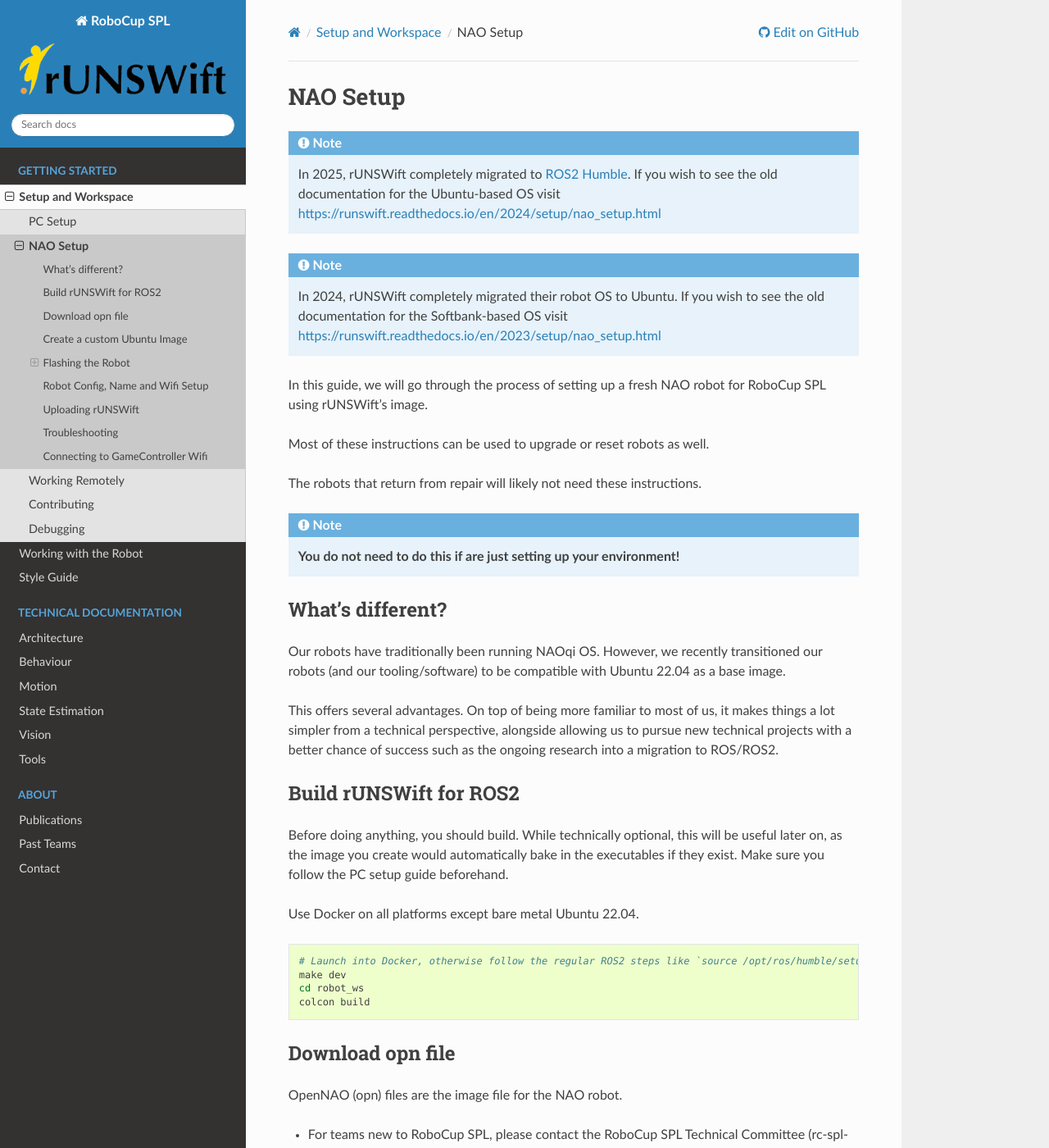
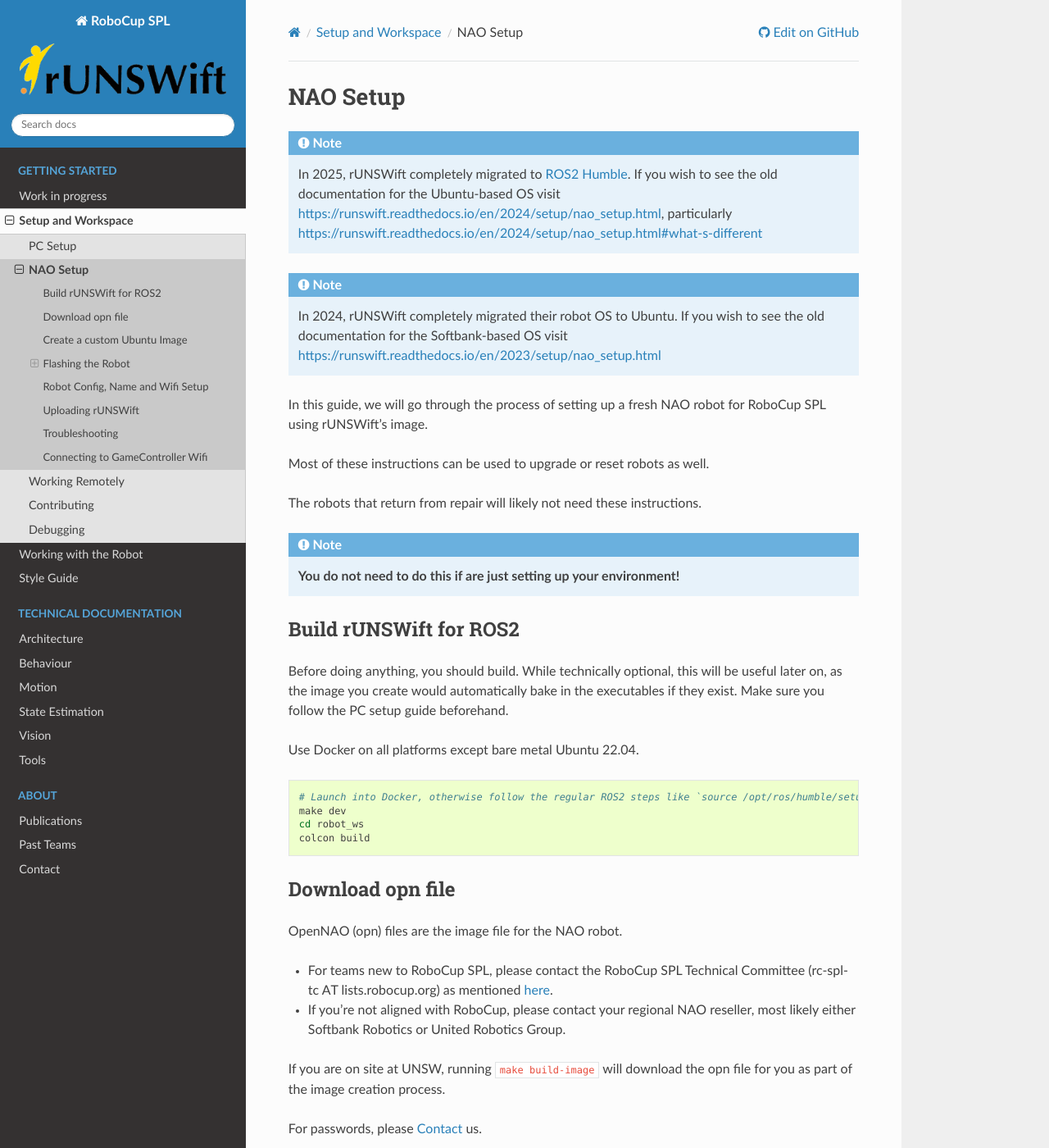
Before and after one commit to UNSWComputing/rUNSWift-docs, a Sphinx documentation site: the page built from source/getting_started/setup_and_workspace/nao_setup.rst, in a window 1280 px wide and 1400 px high. Shown: the whole window at 82% size. Built offline with Sphinx 7.4.7 and the Read the Docs theme 3.1.0, drawn with Linux system fonts in a browser that asks for light colours.

Commit message:
added a work in progress page

```diff
--- a/source/getting_started/setup_and_workspace/nao_setup.rst
+++ b/source/getting_started/setup_and_workspace/nao_setup.rst
@@ -5,7 +5,8 @@
 .. note::
 
     In 2025, rUNSWift completely migrated to `ROS2 Humble <https://docs.ros.org/en/humble/index.html>`_. If you wish to see the old documentation for the
-    Ubuntu-based OS visit https://runswift.readthedocs.io/en/2024/setup/nao_setup.html
+    Ubuntu-based OS visit https://runswift.readthedocs.io/en/2024/setup/nao_setup.html,
+    particularly https://runswift.readthedocs.io/en/2024/setup/nao_setup.html#what-s-different
 
 .. note::
 
@@ -21,13 +22,6 @@
 .. note::
  **You do not need to do this if are just setting up your environment!**
 
-*****************
-What's different?
-*****************
-Our robots have traditionally been running NAOqi OS. However, we recently transitioned our robots (and our tooling/software) to be compatible with Ubuntu 22.04 as a base image.
-
-This offers several advantages. On top of being more familiar to most of us, it makes things a lot simpler from a technical perspective,
-alongside allowing us to pursue new technical projects with a better chance of success such as the ongoing research into a migration to ROS/ROS2.
 
 ***********************
 Build rUNSWift for ROS2
--- a/source/index.rst
+++ b/source/index.rst
@@ -24,6 +24,7 @@
    :maxdepth: 2
    :caption: Getting Started
 
+   getting_started/work_in_progress
    getting_started/setup_and_workspace/index
    getting_started/working_with_the_robot/index
    getting_started/style_guide
```
Also changed, not shown: source/getting_started/work_in_progress.rst (added, +21 -0 lines).
